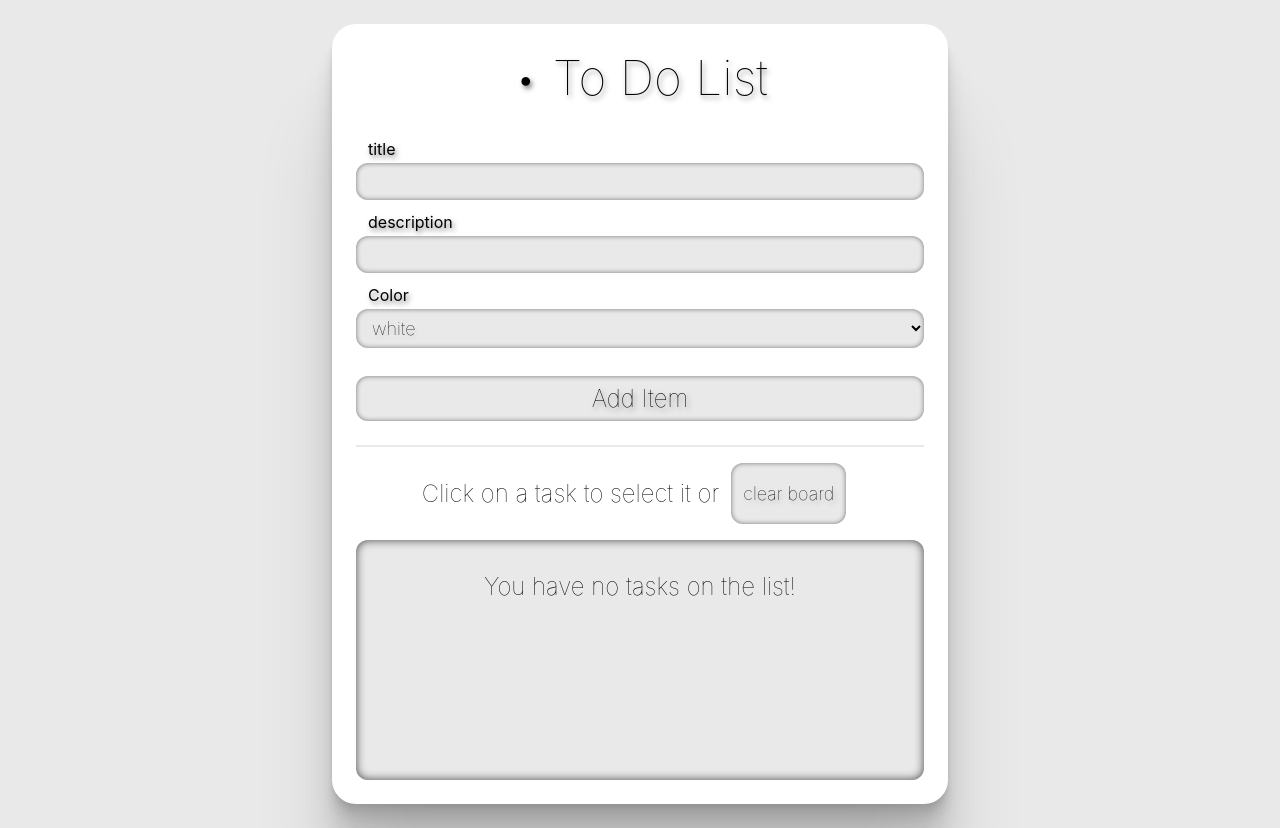
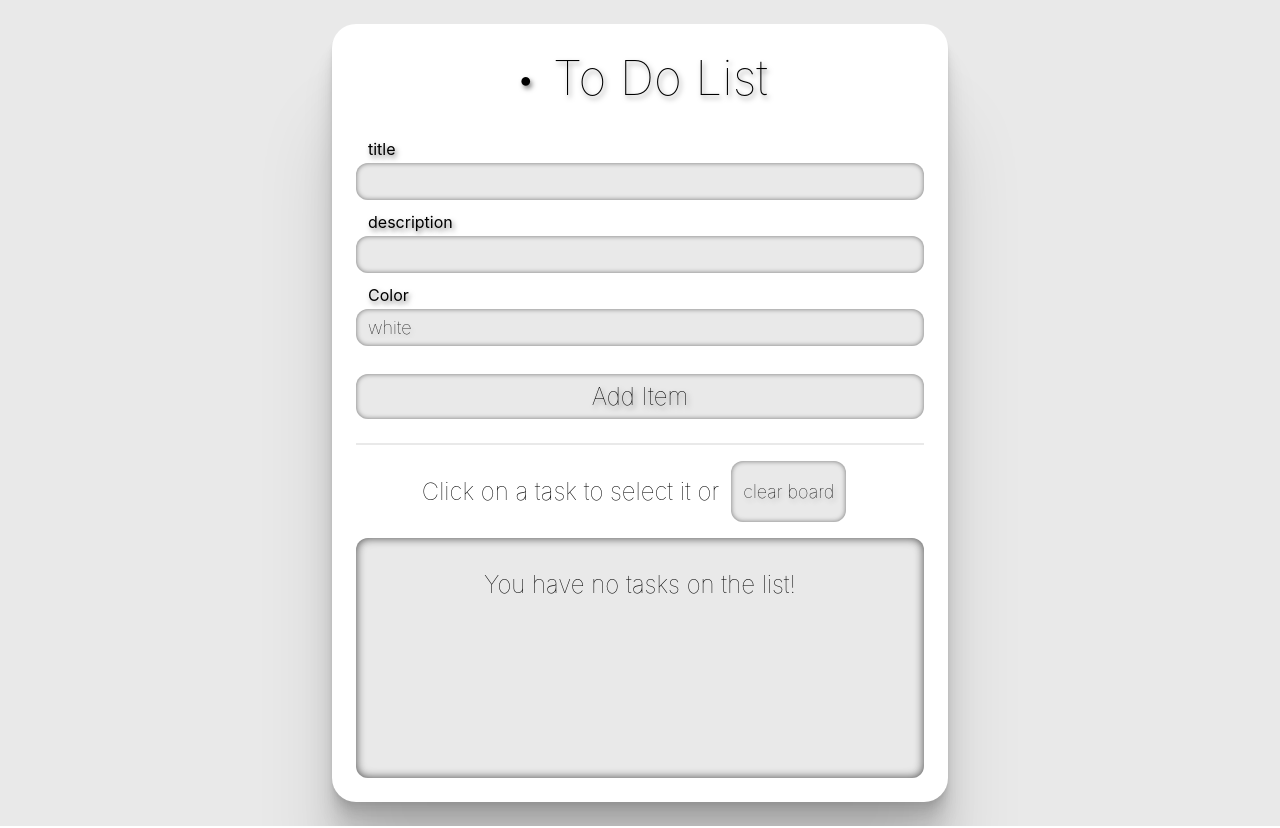
Before and after one commit to victor-neutzling/todo-list-react, a React (Create React App) app: page / in a window 1280 px wide. Built offline with nearby package versions, Linux system fonts and the light colour scheme.

Commit message:
removing safari standard styles from input elements

```diff
--- a/src/components/Form/Form.module.scss
+++ b/src/components/Form/Form.module.scss
@@ -18,6 +18,7 @@
             text-shadow: 2px 3px 5px rgba(0, 0, 0, 0.5);
         }
         .input {
+            -webkit-appearance: none;
             font-weight: lighter;
             box-sizing: border-box;
             width: 100%;
@@ -38,11 +39,12 @@
         select{
             display: inline;
             cursor: pointer;
-
+            -webkit-appearance: none;
 
         }
     }
     .submitButton {
+        -webkit-appearance: none;
         box-sizing: border-box;
         width: 100%;
         padding: 8px;
--- a/src/components/Menu/Menu.module.scss
+++ b/src/components/Menu/Menu.module.scss
@@ -12,7 +12,7 @@
     padding: 12px;
     .menuButton{
         padding: 12px;
-
+        -webkit-appearance: none;
         white-space: nowrap;
         border-radius: 12px ;
         border: none;
```
